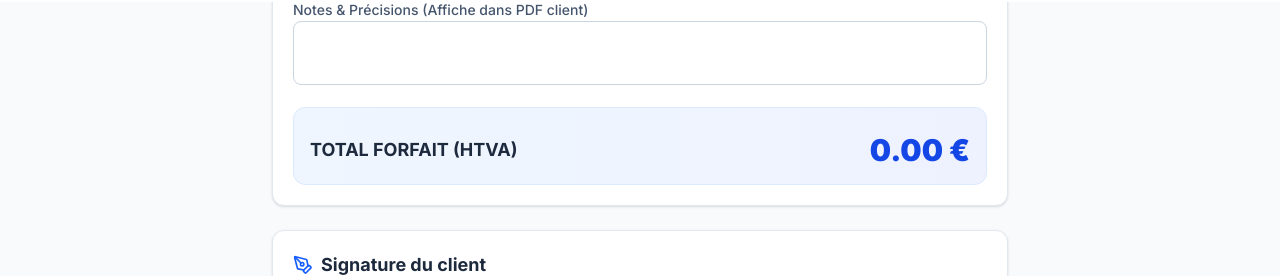
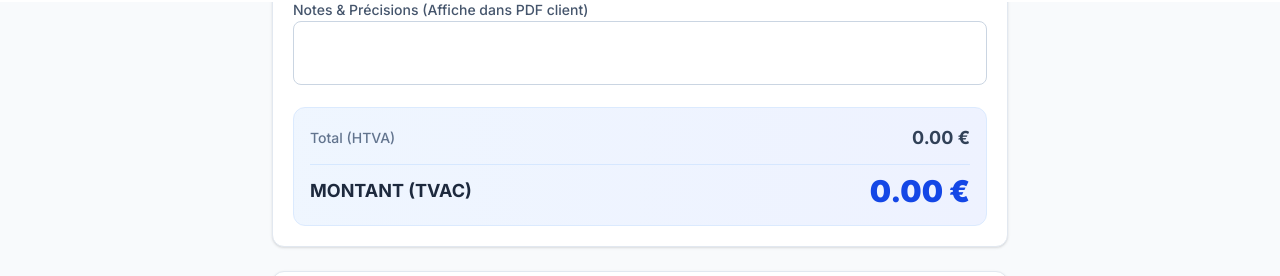
Before and after one commit to adrienoblin/devis-vitres-mvp, a Next.js app: page /devis in a window 1280 px wide. Shown: the part 798-1074 px from the top of the page. Built offline with nearby package versions, Linux system fonts and the light colour scheme.

Commit message:
Feat: Add TVAC montant display in new devis page and enable edit devis from history/clients

```diff
--- a/src/app/clients/page.tsx
+++ b/src/app/clients/page.tsx
@@ -2,7 +2,7 @@
 
 import { useState, useRef } from 'react';
 import { useAppStore, ClientData, DevisData } from '@/lib/store';
-import { Users, Plus, Edit2, Trash2, ChevronLeft, MapPin, Phone, Mail, FileText, Camera, MailCheck, X } from 'lucide-react';
+import { Users, Plus, Edit2, Trash2, ChevronLeft, MapPin, Phone, Mail, FileText, Camera, MailCheck, X, PenTool } from 'lucide-react';
 import { Button } from '@/components/ui/Button';
 import { EmailModal } from '@/components/EmailModal';
 import { format } from 'date-fns';
@@ -275,12 +275,20 @@ export default function ClientsPage() {
                                                     {devis.statut === 'accepte' ? 'Accepté' : devis.statut === 'refuse' ? 'Refusé' : 'En attente'}
                                                 </span>
                                             </div>
-                                            <button
-                                                onClick={() => setShowModal(devis)}
-                                                className="bg-blue-100 text-blue-700 px-3 py-1.5 rounded-lg text-xs font-bold flex items-center shadow-sm"
-                                            >
-                                                👁️ Résumé
-                                            </button>
+                                            <div className="flex flex-col gap-2">
+                                                <button
+                                                    onClick={() => setShowModal(devis)}
+                                                    className="bg-blue-100 text-blue-700 px-3 py-1.5 rounded-lg text-xs font-bold flex items-center shadow-sm justify-center w-full"
+                                                >
+                                                    👁️ Résumé
+                                                </button>
+                                                <button
+                                                    onClick={() => router.push(`/devis?edit=${devis.id}`)}
+                                                    className="bg-slate-100 text-blue-600 px-3 py-1.5 rounded-lg text-xs font-bold flex items-center justify-center shadow-sm hover:bg-slate-200 w-full"
+                                                >
+                                                    <PenTool className="h-3 w-3 mr-1" /> Modifier
+                                                </button>
+                                            </div>
                                         </div>
                                     </div>
                                 ))
--- a/src/app/devis/page.tsx
+++ b/src/app/devis/page.tsx
@@ -552,10 +552,14 @@ export default function NouveauDevisPage() {
             </div>
           </div>
 
-          <div className="mt-4 p-4 bg-gradient-to-r from-blue-50 to-indigo-50 rounded-xl border border-blue-100">
-            <div className="flex justify-between items-center mt-2">
-              <span className="text-lg font-bold text-slate-800">TOTAL FORFAIT (HTVA)</span>
-              <span className="text-3xl font-black text-blue-700">{totalHT.toFixed(2)} €</span>
+          <div className="mt-4 p-4 bg-gradient-to-r from-blue-50 to-indigo-50 rounded-xl border border-blue-100 flex flex-col gap-2">
+            <div className="flex justify-between items-center">
+              <span className="text-sm font-medium text-slate-500">Total (HTVA)</span>
+              <span className="text-lg font-bold text-slate-700">{totalHT.toFixed(2)} €</span>
+            </div>
+            <div className="flex justify-between items-center mt-1 pt-2 border-t border-blue-200/50">
+              <span className="text-lg font-bold text-slate-800">MONTANT (TVAC)</span>
+              <span className="text-3xl font-black text-blue-700">{(totalHT * 1.21).toFixed(2)} €</span>
             </div>
           </div>
         </section>
--- a/src/app/historique/page.tsx
+++ b/src/app/historique/page.tsx
@@ -1,7 +1,7 @@
 'use client';
 
 import { useAppStore } from '@/lib/store';
-import { ClipboardList, Check, X, Trash2, FileText, MailCheck } from 'lucide-react';
+import { ClipboardList, Check, X, Trash2, FileText, MailCheck, PenTool } from 'lucide-react';
 import { format } from 'date-fns';
 import Link from 'next/link';
 import { useState } from 'react';
@@ -67,6 +67,12 @@ export default function HistoriquePage() {
                                         >
                                             <X className="h-4 w-4" /> Refusé
                                         </button>
+                                        <Link
+                                            href={`/devis?edit=${devis.id}`}
+                                            className="flex-none flex items-center justify-center gap-1 py-2 px-3 rounded-lg text-sm font-bold bg-slate-100 text-blue-600 hover:bg-blue-600 hover:text-white transition-colors"
+                                        >
+                                            <PenTool className="h-4 w-4" />
+                                        </Link>
                                         <button
                                             onClick={() => {
                                                 if (window.confirm('Supprimer définitivement ce devis ?')) {
```
